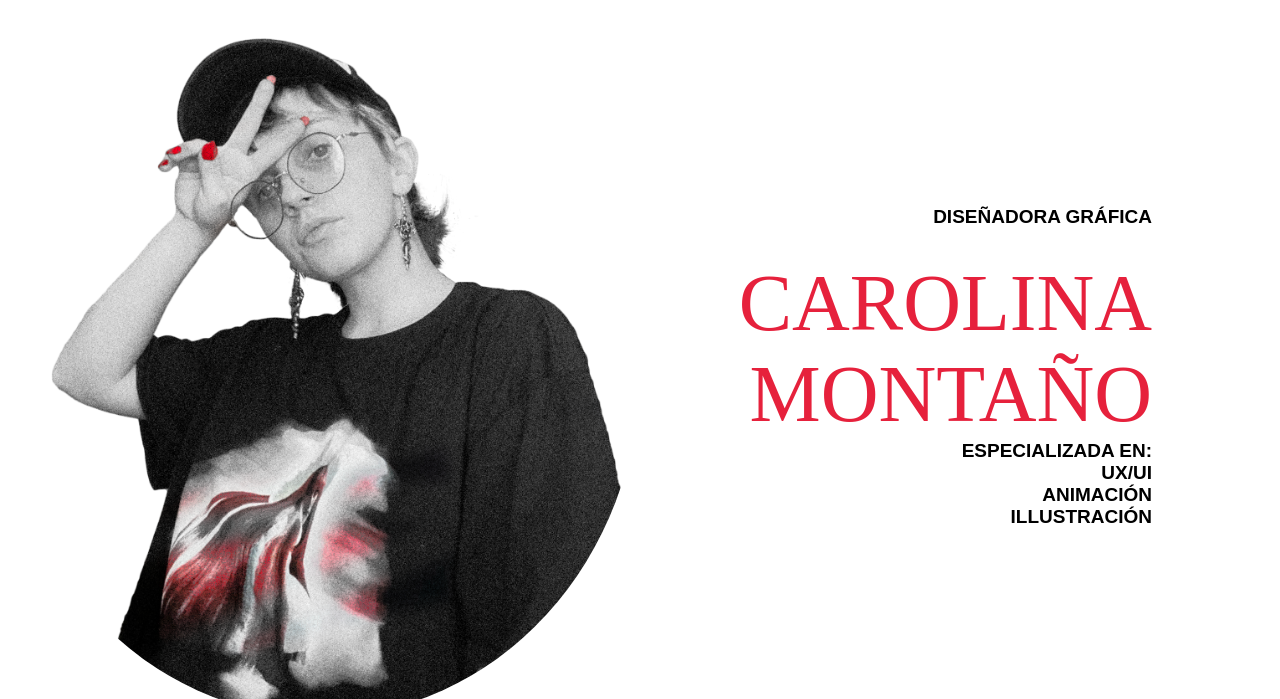
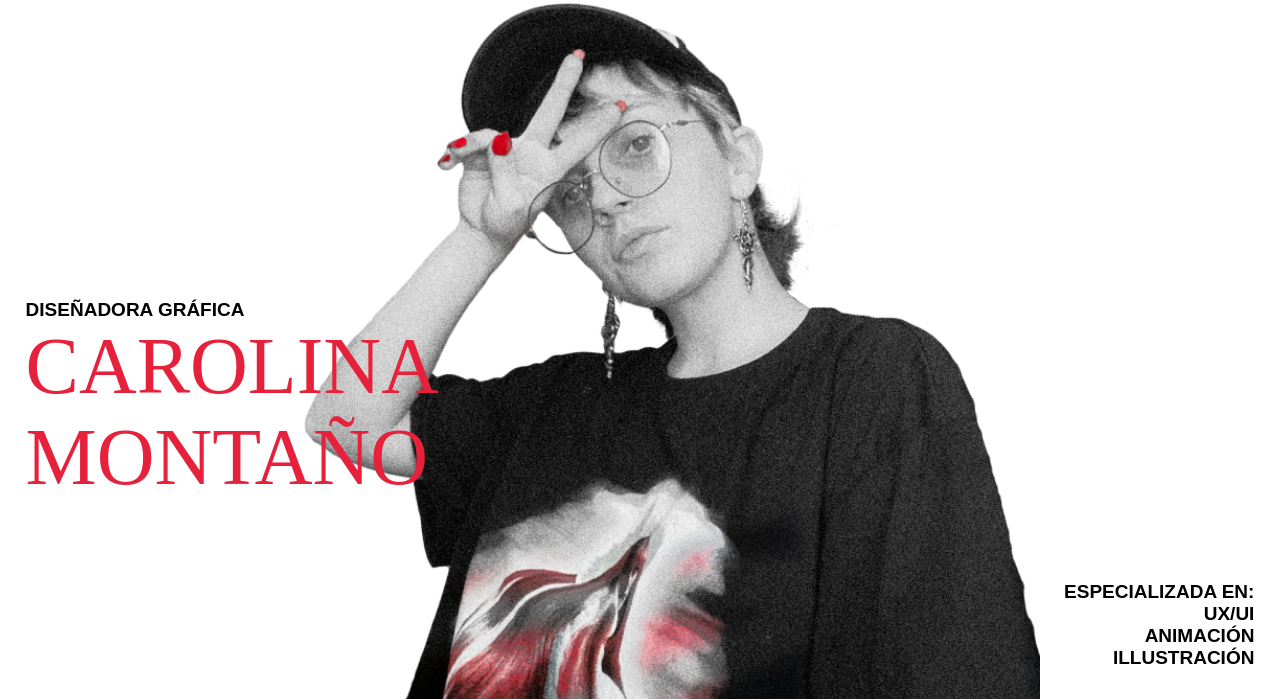
Before and after one commit to XLadyWar/carolina-montano-designer, a plain HTML site: page index.html in a window 1280 px wide. Shown: the part 101-800 px from the top of the page. Drawn offline with Linux system fonts and the light colour scheme.

Commit message:
desktop hero layout

```diff
--- a/Styles/styles.css
+++ b/Styles/styles.css
@@ -153,8 +153,7 @@ nav.desktop-nav {
 .imagen-yo img {
     width: 100%;
     height: auto;
-    border-radius: 50%;
-    object-fit: cover;
+
 }
 /* About Section */
 #sobre-mi {
@@ -261,8 +260,7 @@ button a {
     .imagen-yo img {
         width: 100%;
         height: auto;
-        border-radius: 50%;
-        object-fit: cover;
+
     }
 
     .hero-text {
@@ -338,51 +336,53 @@ button a {
     /*hero*/
 
     #hero{
-        display: inline;
+        display: flex;
         height: auto;
+        justify-content: center;
 
     }
 
     #heroe {
-        width: 90%;
-        display: flex;
+        width: 99%;
+        /* display: flex; */
         height: 80vh;
         place-content: center flex-end;
         align-items: flex-end;
+        margin-top: 10vh;
     }
     .hero-text{
+       position: absolute;
+        text-align: right;
+        bottom: 0;
+        right: 2vw;
 
-        text-align: right;
-        width: 50%;
     }
     .imagen-yo {
-        position: -webkit-sticky;
-        position: -moz-sticky;
-        position: -ms-sticky;
-        position: -o-sticky;
-        position: sticky;
-        height: 0;
-        width: 50%;
-        top: 15vh;
+        display: flex;
+        justify-content: center;
+        align-items: center;
+        margin-top: auto;
+        width: 100%;
+    }
 
+    .imagen-yo img {
+        max-width:100vh;
+        height: auto;
+        display: block;
     }
 
     hr {
         display: none;
     }
 
-    .imagen-yo {
-        position: -webkit-sticky;
-        position: -moz-sticky;
-        position: -ms-sticky;
-        position: -o-sticky;
-        position: sticky;
-        height: 0;
+    .texto-mayor{
+        position: absolute;
+        top: 50vh;
         width: 50%;
-        top: 15vh;
+        left: 2vw;
+    }
 
 
-    }
 
     #sobre-mi {
         width: 90%;
--- a/index.html
+++ b/index.html
@@ -50,13 +50,17 @@
     <main>
         <!--seccion 1-->
        <div id="hero"><!--padre-->
-        <aside class="imagen-yo"> <!--stiky-->
-             <img src="Assets/img/Img-yo 2 2.png" alt="Imagen-carolina" >
-        </aside>
+
        <section id="heroe">
+        <div class="texto-mayor">
+            <h3>Diseñadora Gráfica</h3>
+            <h1>Carolina Montaño</h1>
+        </div>
+        <div class="imagen-yo">
+            <img src="Assets/img/Img-yo 2 2.png" alt="Imagen-carolina" >
+        </div>
+
             <div class="hero-text">
-                <h3>Diseñadora Gráfica</h3>
-                <h1>Carolina Montaño</h1>
                 <h3>Especializada en:</br>
                 UX/UI</br>
                 Animación</br>
```
